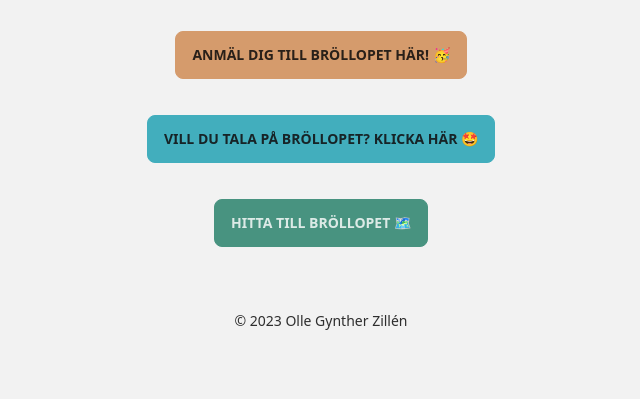
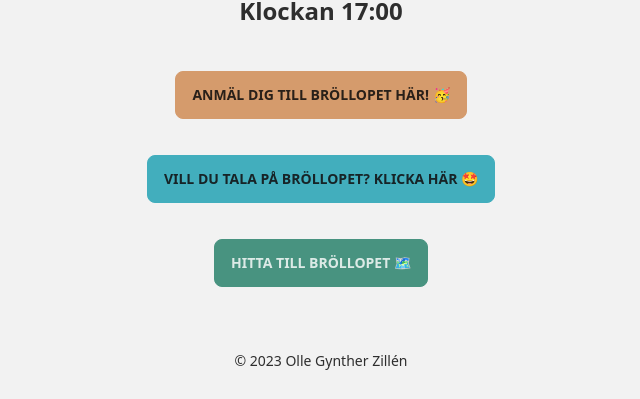
Before and after one commit to ollecoffee/olle.coffee, an Astro site: page /wedding in a window 1280 px wide. Shown: the part 468-867 px from the top of the page, without its empty margins (319-959 px from the left). Before the commit the page ends 827 px from the top, so only its background shows below. Built offline with nearby package versions, Linux system fonts and the light colour scheme; Astro itself is replaced by a stand-in of ours.

Commit message:
wedding stuff

```diff
--- a/src/pages/wedding/index.astro
+++ b/src/pages/wedding/index.astro
@@ -13,6 +13,7 @@ import BaseLayout from "../../layouts/BaseLayout.astro";
 			<h1 class="text-4xl font-bold mb-2">💍 Bröllop 🥂</h1>
 			<Image class="mx-auto mb-2" src={weddingImage} width="240" height="320" alt="Emine & Olle at the location 5 years ago"/>
 			<h1 class="text-4xl font-bold mb-2">25/5-24</h1>
+			<h3 class="text-2xl font-bold mb-2">Klockan 17:00</h3>
 			<a class="btn btn-accent mt-9" href=`${weddingUrl}`>Anmäl dig till bröllopet här! 🥳</a>
 			<br />
 			<a class="btn btn-info mt-9" href=`${speechUrl}`>Vill du tala på bröllopet? Klicka här 🤩</a>
```
